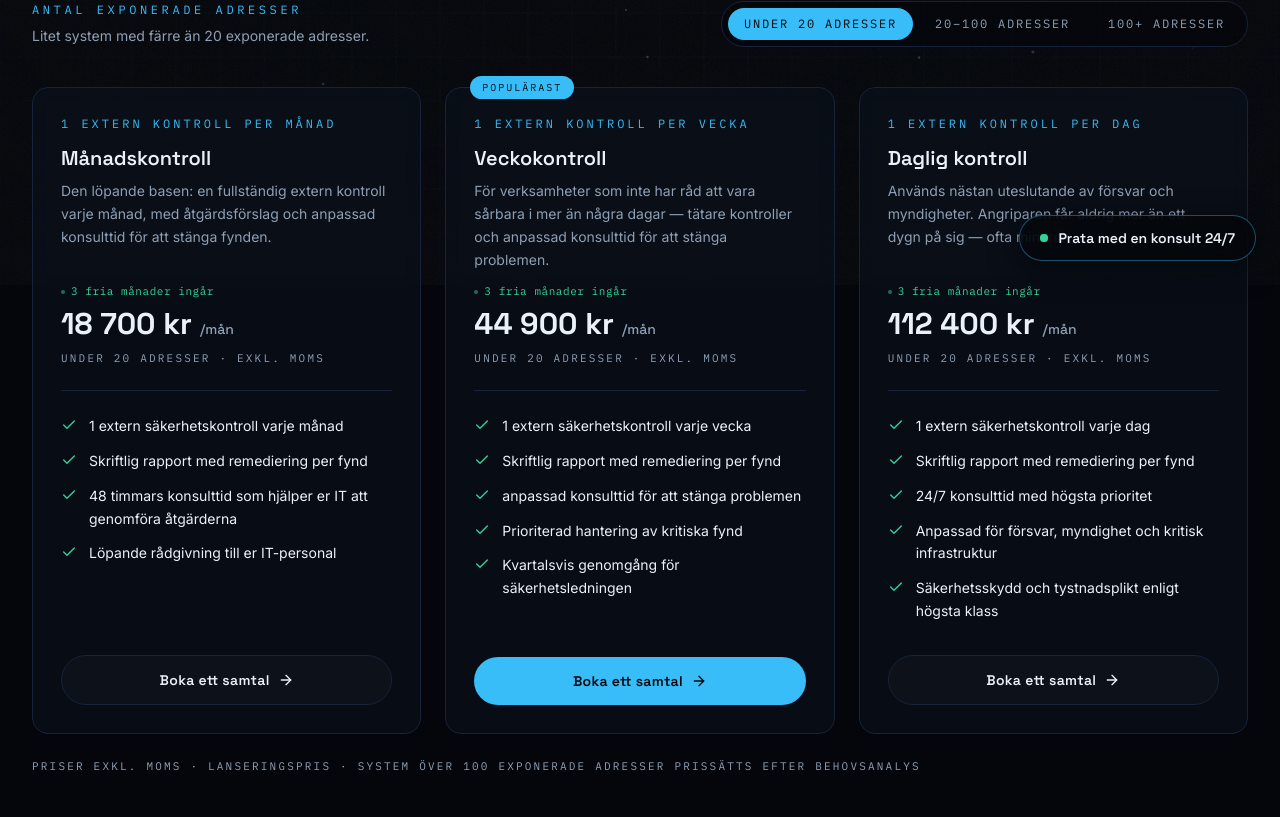
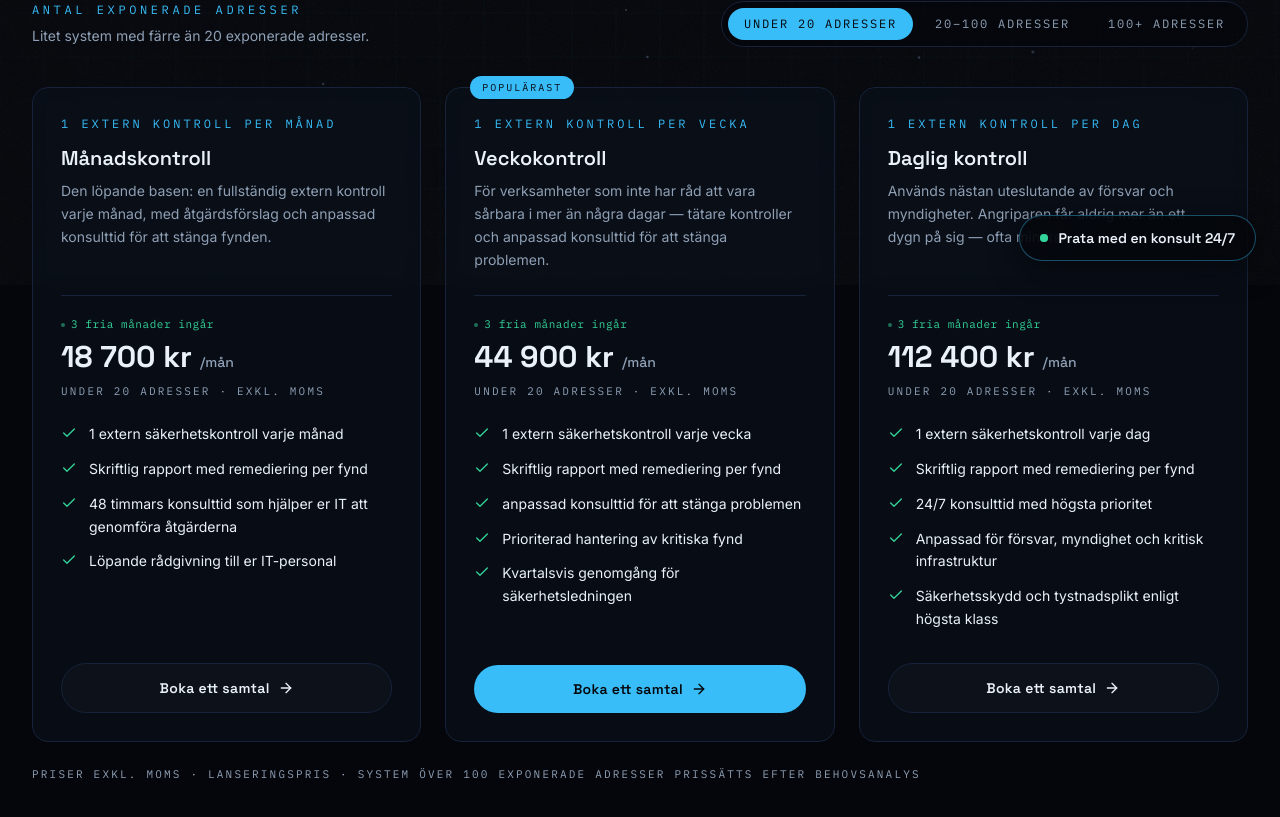
Before and after one commit to Mimirsdefence/entropicdefence.com, a React (Vite) app: page /checkout/extern in a window 1280 px wide. Shown: the part 515-1332 px from the top of the page. Built offline with nearby package versions, Linux system fonts and the light colour scheme.

Commit message:
extern: strecket tillbaka efter subtexten (facit-laget) - prispanelen

```diff
--- a/src/pages/CheckoutExtern.tsx
+++ b/src/pages/CheckoutExtern.tsx
@@ -170,9 +170,12 @@ export default function CheckoutExtern() {
                     {plan.description}
                   </p>
 
-                  {/* Rabattrad ovanför priset — styrs av perioden, identisk för alla kort.
-                      Reserverad höjd så prisraden inte hoppar när perioden byts. */}
-                  <div className="mt-3 flex min-h-4 items-center">
+                  {/* Prispanel — strecket ligger efter titel + subtext, precis som facit
+                      (2769062): priset och allt därunder ligger under strecket.
+                      Rabattraden hör till priset och står först i panelen; reserverad höjd
+                      så prisraden inte hoppar när perioden byts. */}
+                  <div className="mt-6 border-t border-line pt-5">
+                    <div className="flex min-h-4 items-center">
                       {!isQuote && period !== 'month' && (
                         <span className="inline-flex items-center gap-1.5 font-mono text-[11px] tracking-[0.05em] text-mint">
                           <span
@@ -195,8 +198,9 @@ export default function CheckoutExtern() {
                     <p className="mt-2 font-mono text-[11px] uppercase tracking-[0.2em] text-fog">
                       {tierInfo.short} · {t.common.exclVat}
                     </p>
+                  </div>
 
-                  <ul className="mt-6 flex-1 space-y-3 border-t border-line pt-6">
+                  <ul className="mt-6 flex-1 space-y-3">
                     {plan.features.map((f) => (
                       <li key={f} className="flex items-start gap-3 text-sm text-frost">
                         <Check className="mt-0.5 h-4 w-4 shrink-0 text-mint" aria-hidden="true" />
```
Lines whose indentation alone changed are shown as unchanged.
